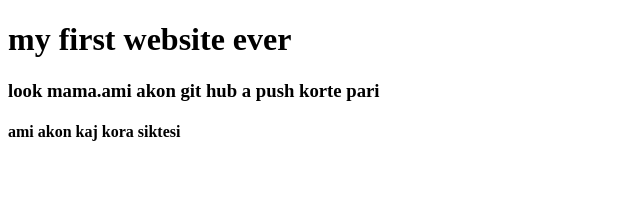
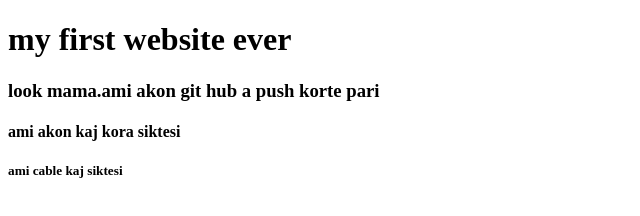
Before and after one commit to istiak22/my-first-website, a plain HTML site: page index.html in a window 1280 px wide. Shown: the whole page, without its empty margins (0-640 px from the left). Drawn offline with Linux system fonts and the light colour scheme.

Commit message:
Update index.html

```diff
--- a/index.html
+++ b/index.html
@@ -9,5 +9,6 @@
     <h1>my first website ever</h1>
     <h3>look mama.ami akon git hub a push korte pari</h3>
     <h4>ami akon kaj kora siktesi</h4>
+    <h5>ami cable kaj siktesi</h5>
 </body>
 </html>
```
